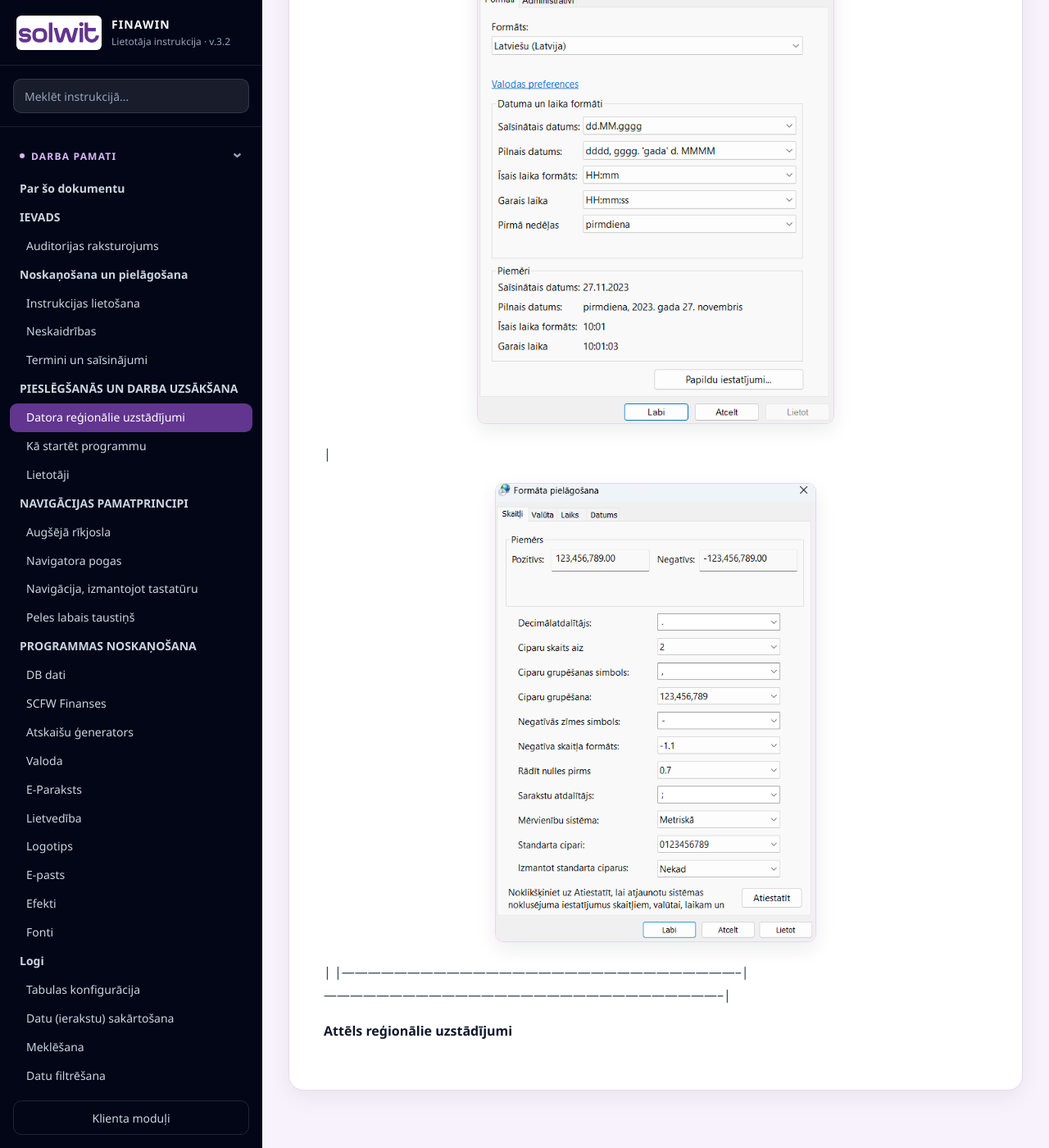
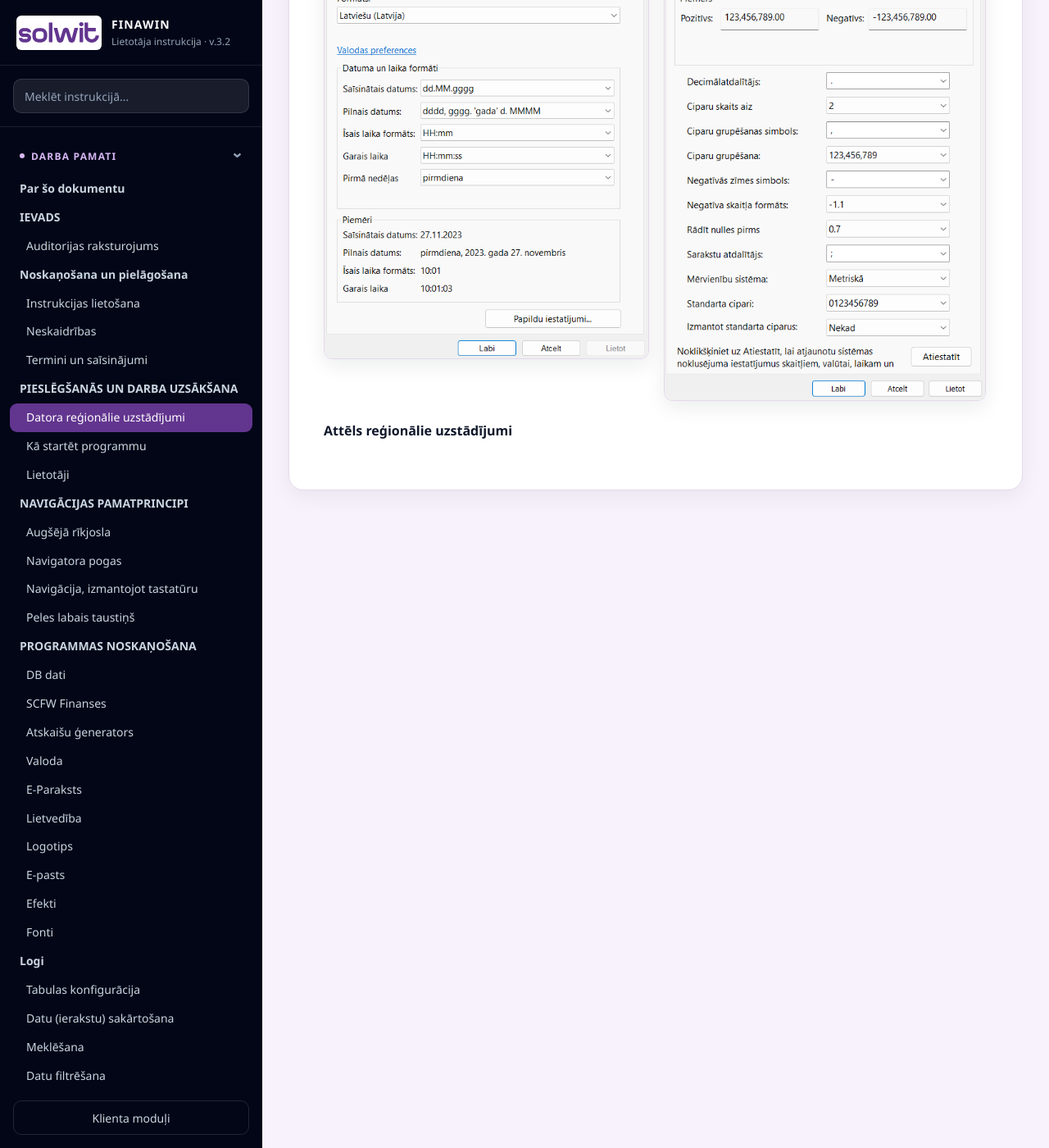
Before and after one commit to cymmtrwqp8-ctrl/finawin-instrukcija1, a Jekyll site: the page built from _docs/009-pamati-datora-regionalie-uzstadijumi.md, in a window 1280 px wide and 1400 px high, scrolled down 611 px. Shown: the whole window at 82% size. Built offline with Jekyll 4.4.1, drawn with Linux system fonts in a browser that asks for light colours.

Commit message:
Fix regional settings image layout

```diff
--- a/_docs/009-pamati-datora-regionalie-uzstadijumi.md
+++ b/_docs/009-pamati-datora-regionalie-uzstadijumi.md
@@ -17,7 +17,9 @@ Pirms pieslēgties programmai, jāpārbauda noklusētie datora iestatījumi Laik
 
 Svarīgi, lai šos uzstādījumus iestata darbinieks, kam ir tiesības tos veikt, piemēram, sistēmas administrators. Drošības labad pēc tam iesakām restartēt datoru.
 
-| <img src="{{ site.baseurl }}/assets/images/image2.png" /> | <img src="{{ site.baseurl }}/assets/images/image3.png" /> |
-|--------------------------------------------------------------------------------------------|--------------------------------------------------------------------------------------------|
+<div style="display:grid; grid-template-columns:repeat(2,minmax(0,1fr)); gap:16px; align-items:start;">
+  <img src="{{ site.baseurl }}/assets/images/image2.png" alt="Reģionālo iestatījumu datuma formāts" />
+  <img src="{{ site.baseurl }}/assets/images/image3.png" alt="Reģionālo iestatījumu skaitļu formāts" />
+</div>
 
 **Attēls reģionālie uzstādījumi**
```
